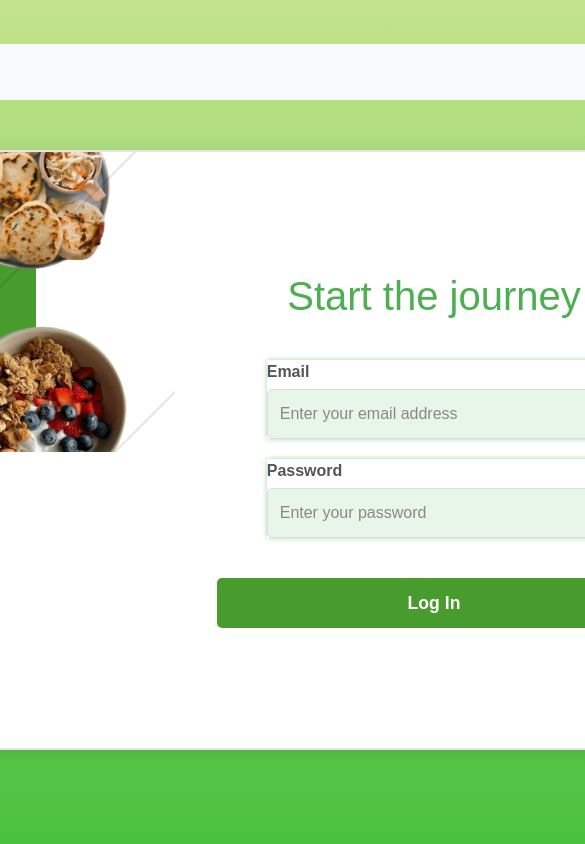
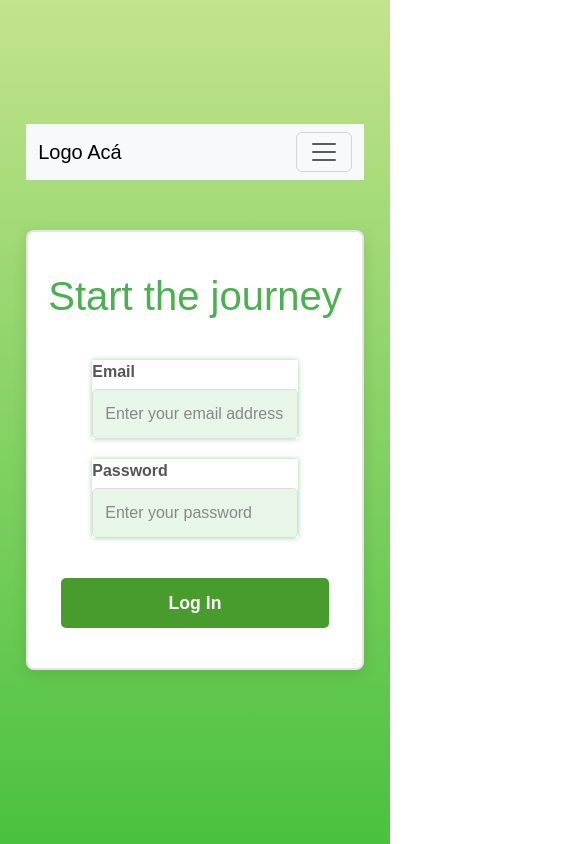
Before and after one commit to ArianaSaenz/FrontEnd-Yumfull, a React (Create React App) app: page /Login in a window 390 px wide. Shown: the top 844 px of the page, 585 px wide, since content can reach past the window. Built offline with nearby package versions, Linux system fonts and the light colour scheme.

Commit message:
Version arreglada del Login

```diff
--- a/src/Pages/Login/Login.css
+++ b/src/Pages/Login/Login.css
@@ -1,4 +1,4 @@
-body {
+body.Login {
   margin: 0;
   font-family: 'Roboto', sans-serif;
   display: flex;
@@ -11,6 +11,7 @@ body {
 }
 
 .containerL {
+  flex-wrap: wrap;
   margin-top:50px;
   margin-bottom:50px ;
   display: flex;
@@ -162,11 +163,11 @@ body {
 }
 
 
+
 @media (max-width: 768px) {
-  .container {
-    display: flexS;
+  .containerL {
     flex-direction: column;
-    width: 95%;
+    width: 100%;
     height: auto;
   }
 
@@ -174,27 +175,26 @@ body {
     height: 300px;
   }
 
-  .food-image.top-left {
+  .food-image.top-leftL {
     top: 20px;
     left: 20px;
-    width: 200px;
+    width: 150px;
   }
 
-  .food-image.top-right {
+  .food-image.top-rightL {
     top: 20px;
     right: 20px;
-    width: 200px;
+    width: 150px;
   }
 
-  .food-image.bottom-center {
+  .food-image.bottom-centerL {
     position: relative;
     top: 60px;
     left: auto;
     right: auto;
-    bottom: 60;
     transform: none;
     margin: 10px auto;
-    width: 200px;
+    width: 150px;
   }
 
   .right-section {
@@ -206,3 +206,64 @@ body {
     width: 90%;
   }
 }
+
+
+@media (max-width: 500px) {
+  .right-section h1 {
+    font-size: 1.8em;
+  }
+
+  .form-group input {
+    font-size: 0.9em;
+  }
+
+  .submit-button {
+    font-size: 1em;
+  }
+}
+
+
+@media (max-width: 400px) {
+  .containerL {
+    display: flex;
+    flex-direction: column;
+    width: 100%;
+    height: auto;
+  }
+
+  .left-section {
+    height: 200px;
+  }
+
+  .food-image.top-leftL {
+    top: 20px;
+    left: 20px;
+    width: 150px;
+  }
+
+  .food-image.top-rightL {
+    top: 20px;
+    right: 20px;
+    width: 150px;
+  }
+
+  .food-image.bottom-centerL {
+    position: relative;
+    top: 60px;
+    left: auto;
+    right: auto;
+    transform: none;
+    margin: 10px auto;
+    width: 150px;
+  }
+
+  .right-section {
+    padding: 40px 20px;
+  }
+
+  .form-group,
+  .submit-button {
+    width: 90%;
+  }
+
+}
```
